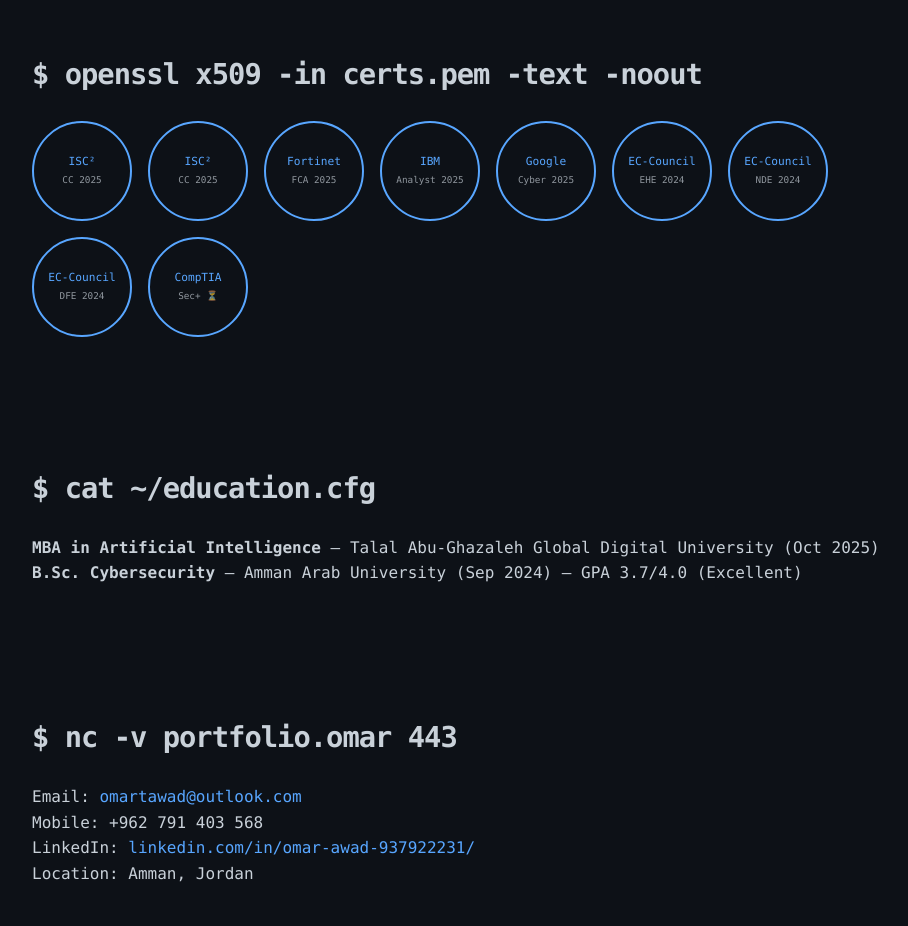
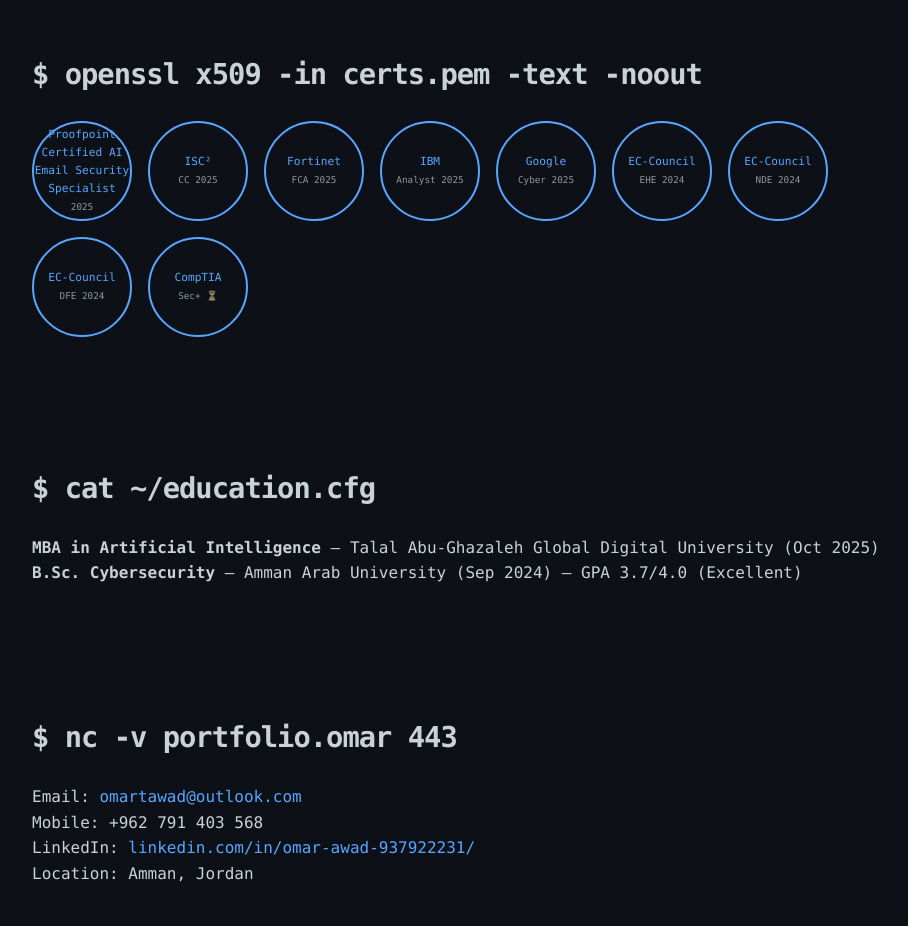
Before and after one commit to OmarThaerAwad/OmarThaerAwad.github.io, a plain HTML site: page index.html in a window 1280 px wide. Shown: the part 2280-3206 px from the top of the page, without its empty margins (182-1090 px from the left). Drawn offline with Linux system fonts and the light colour scheme.

Commit message:
Fix HTML encoding issues in index.html

```diff
--- a/index.html
+++ b/index.html
@@ -248,7 +248,7 @@
   <div class="certs">
     <!-- 1️⃣  Proofpoint Certified AI Email Security Specialist 2025 -->
     <a href="https://www.credly.com/badges/630d7087-a69a-4e08-90fe-fb89e343217a/linked_in_profile" target="_blank" rel="noopener">
-      <div class="badge"><div>ISC²<br><small>CC 2025</small></div></div>
+      <div class="badge"><div>Proofpoint Certified AI Email Security Specialist<br><small>2025</small></div></div>
     </a>
 
     <!-- 1️⃣  ISC² CC -->
```
